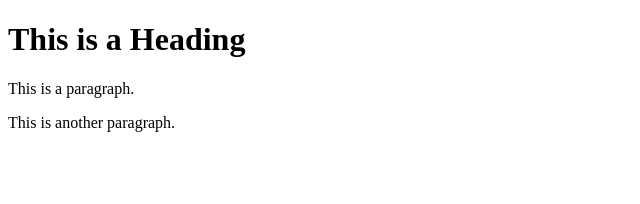
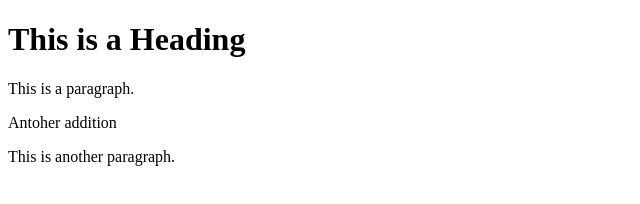
Before and after one commit to limqiwei/learning-git, a plain HTML site: page index.html in a window 1280 px wide. Shown: the whole page, without its empty margins (0-640 px from the left). Drawn offline with Linux system fonts and the light colour scheme.

Commit message:
added from local - another addition

```diff
--- a/index.html
+++ b/index.html
@@ -6,6 +6,7 @@
 <body>
   <h1>This is a Heading</h1>
   <p>This is a paragraph.</p>
+  <p>Antoher addition</p>
   <p>This is another paragraph.</p>
 </body>
 </html>
```
